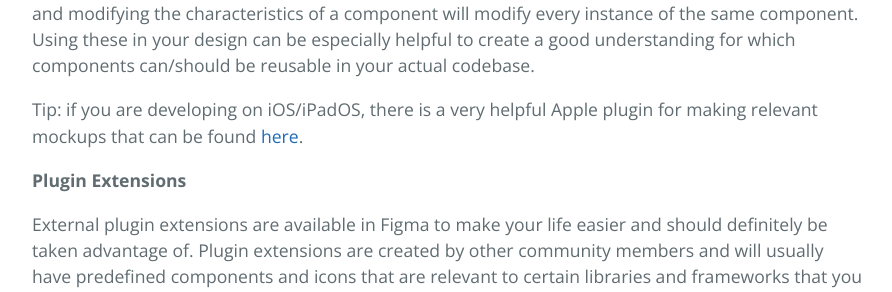
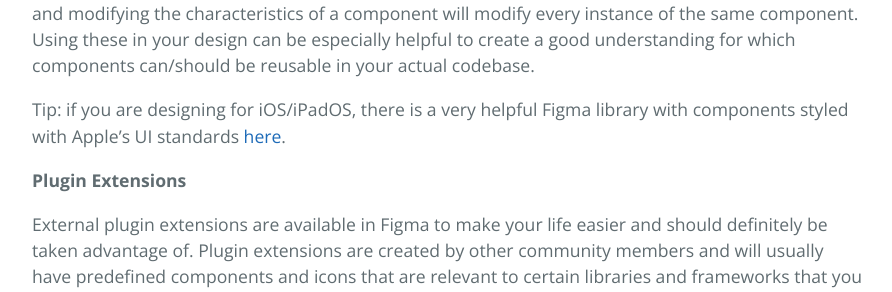
Before and after one commit to learning-software-engineering/learning-software-engineering.github.io, a Jekyll site: the page built from Topics/User_Experience.md, in a window 1280 px wide and 900 px high, scrolled down 9098 px. Shown: the part 163-455 px from the top of the window, without its empty margins (192-1084 px from the left). Built offline with Jekyll 4.4.1, drawn with Linux system fonts in a browser that asks for light colours; our own code applies the rules of GitHub Pages for plain Markdown files.

Commit message:
Making a minor change to reflect an overlooked comment in the previous PR

```diff
--- a/Topics/User_Experience.md
+++ b/Topics/User_Experience.md
@@ -213,7 +213,7 @@ On a related note, Figma allows for the options of Effect styling and Grid styli
 
 Within Figma, you can define individual components, as explained in detail in [this official Figma article](https://help.figma.com/hc/en-us/articles/360038662654-Guide-to-components-in-Figma). In essence, Figma components work similarly to React components; components are reusable and modifying the characteristics of a component will modify every instance of the same component. Using these in your design can be especially helpful to create a good understanding for which components can/should be reusable in your actual codebase.
 
-Tip: if you are developing on iOS/iPadOS, there is a very helpful Apple plugin for making relevant mockups that can be found [here](https://www.figma.com/community/file/1248375255495415511).
+Tip: if you are designing for iOS/iPadOS, there is a very helpful Figma library with components styled with Apple's UI standards [here](https://www.figma.com/community/file/1248375255495415511).
 
 **Plugin Extensions**
 
```
